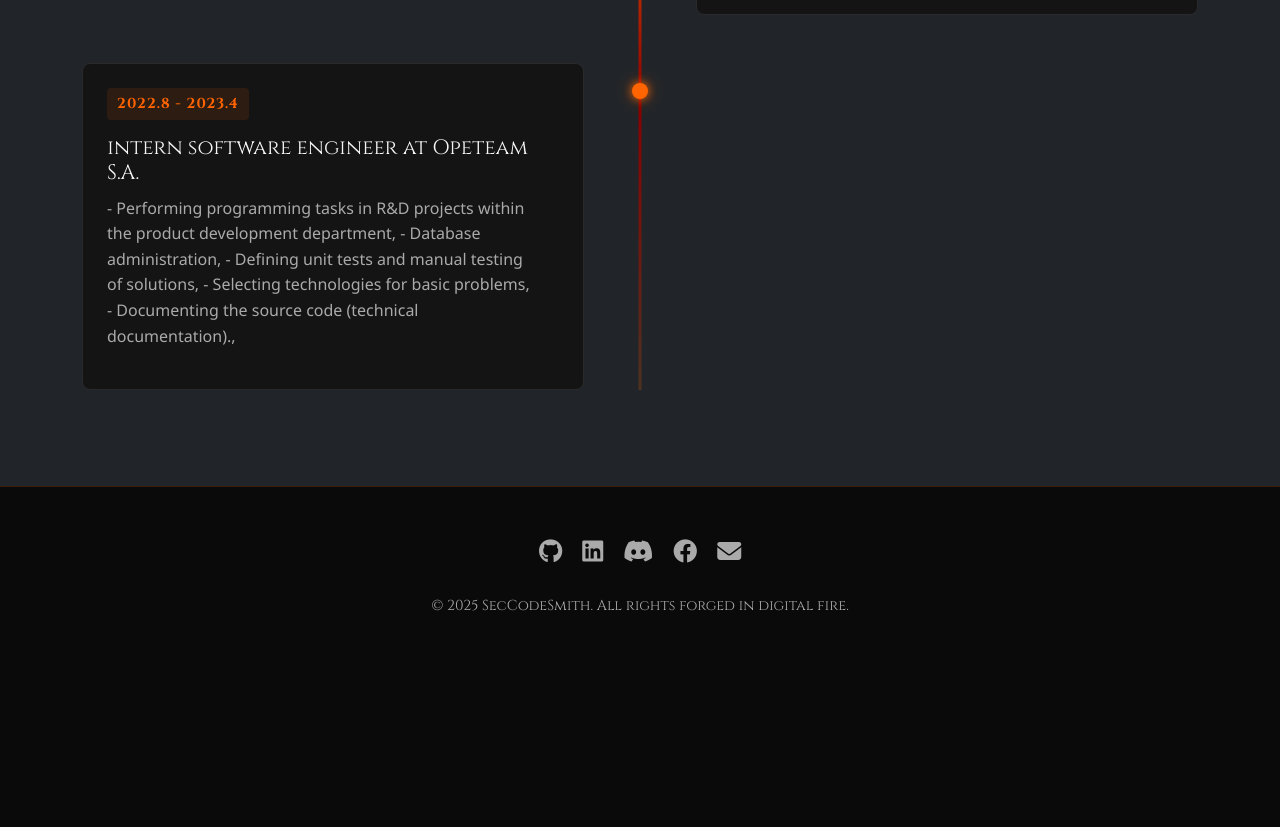
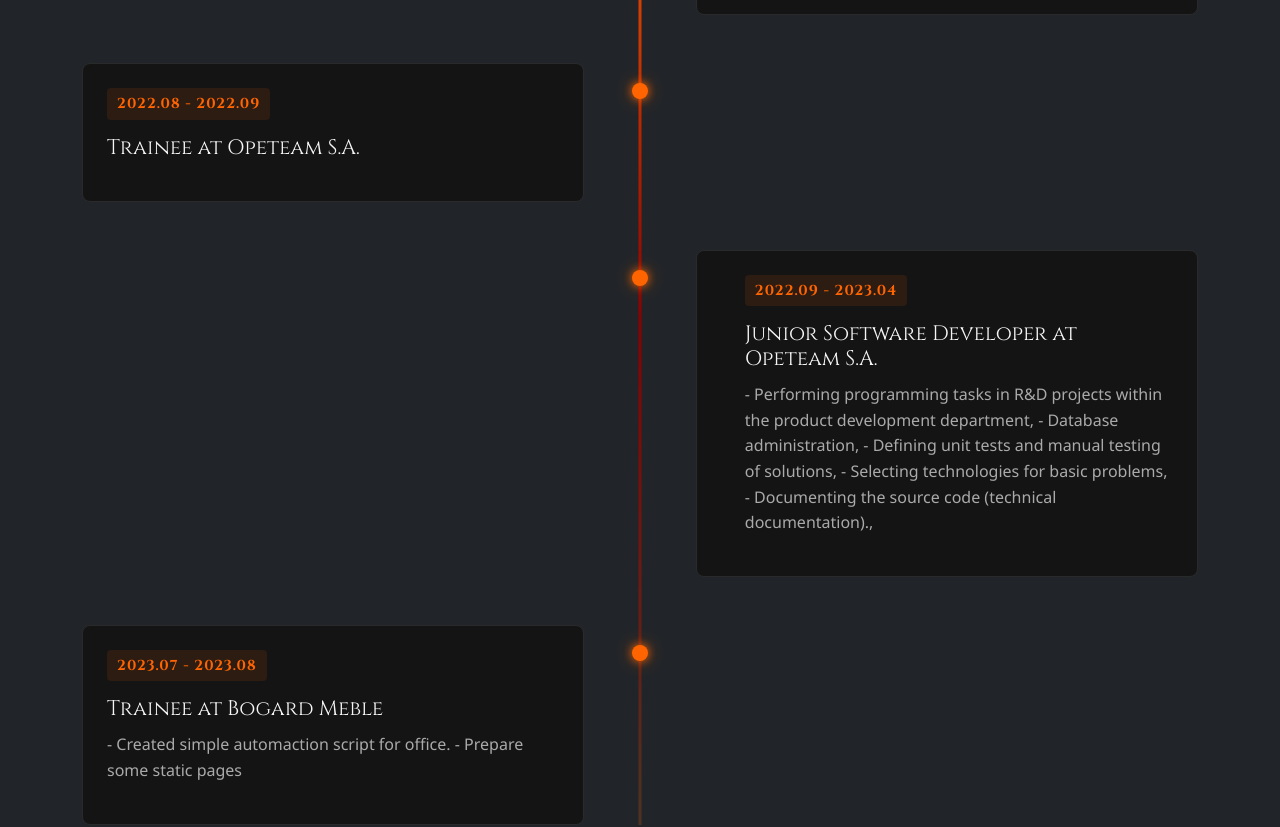
Before and after one commit to SecCodeSmith/SecCodeSmith-frontend, a React (Vite) app: page /about in a window 1280 px wide. Shown: the part 2820-3647 px from the top of the page. Before the commit the page ends 3501 px from the top, so only its background shows below. Built offline with nearby package versions, Linux system fonts and the light colour scheme.

Commit message:
fix: update external libraries and improve opacity animations in styles

```diff
--- a/index.html
+++ b/index.html
@@ -5,13 +5,13 @@
     <link rel="icon" type="image/svg+xml" href="/favicon.svg" />
     <meta name="viewport" content="width=device-width, initial-scale=1.0" />
     <!-- Font Awesome -->
-    <link rel="stylesheet" href="https://cdnjs.cloudflare.com/ajax/libs/font-awesome/6.4.0/css/all.min.css">
+    <link rel="stylesheet" href="https://cdnjs.cloudflare.com/ajax/libs/font-awesome/6.7.2/css/all.min.css" integrity="sha512-Evv84Mr4kqVGRNSgIGL/F/aIDqQb7xQ2vcrdIwxfjThSH8CSR7PBEakCr51Ck+w+/U6swU2Im1vVX0SVk9ABhg==" crossorigin="anonymous" referrerpolicy="no-referrer" />
     <!-- DevIcon -->
-    <link rel="stylesheet" href="https://cdn.jsdelivr.net/gh/devicons/devicon@v2.16.0/devicon.min.css">
+    <link rel="stylesheet" href="https://cdnjs.cloudflare.com/ajax/libs/devicon/2.16.0/devicon.min.css" integrity="sha512-BlFCHJWngPEHme4TwlEob6dPLfoNaQBTTISPwr4344nxR353w2vgGZ7GiSadbbeR20cJeeM0u1I2lAZuIZ1aOQ==" crossorigin="anonymous" referrerpolicy="no-referrer" />
     <!-- Google Fonts -->
     <link href="https://fonts.googleapis.com/css2?family=Cinzel:wght@400;700&family=Fira+Code:wght@400;600&display=swap" rel="stylesheet">
     <!-- Bootstrap CSS -->
-    <link href="https://cdn.jsdelivr.net/npm/bootstrap@5.3.0-alpha1/dist/css/bootstrap.min.css" rel="stylesheet">
+     <link rel="stylesheet" href="https://cdnjs.cloudflare.com/ajax/libs/bootstrap/5.3.3/css/bootstrap.min.css" integrity="sha512-jnSuA4Ss2PkkikSOLtYs8BlYIeeIK1h99ty4YfvRPAlzr377vr3CXDb7sb7eEEBYjDtcYj+AjBH3FLv5uSJuXg==" crossorigin="anonymous" referrerpolicy="no-referrer" />
     <!-- highlight CSS -->
     <script src="https://cdnjs.cloudflare.com/ajax/libs/highlight.js/11.11.1/highlight.min.js" integrity="sha512-EBLzUL8XLl+va/zAsmXwS7Z2B1F9HUHkZwyS/VKwh3S7T/U0nF4BaU29EP/ZSf6zgiIxYAnKLu6bJ8dqpmX5uw==" crossorigin="anonymous" referrerpolicy="no-referrer"></script>
     <title>SecCodeSmith - Code Forged in Digital Fire</title>
@@ -23,6 +23,6 @@
     <div id="root"></div>
     <script type="module" src="/src/main.tsx"></script>
     <!-- Bootstrap JS -->
-    <script src="https://cdn.jsdelivr.net/npm/bootstrap@5.3.0-alpha1/dist/js/bootstrap.bundle.min.js"></script>
+    <script src="https://cdnjs.cloudflare.com/ajax/libs/bootstrap/5.3.3/js/bootstrap.min.js" integrity="sha512-ykZ1QQr0Jy/4ZkvKuqWn4iF3lqPZyij9iRv6sGqLRdTPkY69YX6+7wvVGmsdBbiIfN/8OdsI7HABjvEok6ZopQ==" crossorigin="anonymous" referrerpolicy="no-referrer"></script>
   </body>
 </html>
--- a/public/data/AboutProps.json
+++ b/public/data/AboutProps.json
@@ -75,9 +75,19 @@
             "duration": "2021.10 - 2025.6"
         },
         {
-            "title": "intern software engineer at Opeteam S.A.",
+            "title": "Trainee at Opeteam S.A.",
+            "description": "",
+            "duration": "2022.08 - 2022.09"
+        },
+        {
+            "title": "Junior Software Developer at Opeteam S.A.",
             "description": "- Performing programming tasks in R&D projects within the product development department,\n - Database administration, \n - Defining unit tests and manual testing of solutions, \n - Selecting technologies for basic problems, - Documenting the source code (technical documentation)., \n",
-            "duration": "2022.8 - 2023.4"
+            "duration": "2022.09 - 2023.04"
+        },
+        {
+            "title": "Trainee at Bogard Meble",
+            "description": "- Created simple automaction script for office. \n - Prepare some static pages",
+            "duration": "2023.07 - 2023.08"
         }
 
     ],
--- a/src/assets/styles/Home.module.scss
+++ b/src/assets/styles/Home.module.scss
@@ -73,16 +73,17 @@
     color: $accent-fire;
     font-size: 1rem;
     animation: fall linear infinite;
-    opacity: 0.9;
 }
 
 @keyframes fall {
     0% {
         transform: translateY(-100%);
+        opacity: 1;
     }
 
     100% {
         transform: translateY(100vh);
+        opacity: 0.9;
     }
 }
 
@@ -169,15 +170,15 @@
 @keyframes rise {
     0% {
         transform: translateY(0) translateX(0);
-        opacity: 0;
+        opacity: var(--max-opacity)/6;
     }
 
     10% {
-        opacity: 0.5;
+        opacity: var(--max-opacity)/3;
     }
 
     90% {
-        opacity: 0.5;
+        opacity: var(--max-opacity);
     }
 
     100% {
--- a/src/components/ContactForm.tsx
+++ b/src/components/ContactForm.tsx
@@ -4,11 +4,11 @@
 
 export const ContactForm = () => {
   const [formData, setFormData] = useState({
-    name: '',
+    name: 'This form is temporary does not send messages',
     email: '',
-    subject: '',
+    subject: 'This form is temporary does not send messages',
     projectType: '',
-    message: '',
+    message: 'This form is temporary does not send messages',
     budget: ''
   });
 
--- a/src/pages/Home.tsx
+++ b/src/pages/Home.tsx
@@ -3,7 +3,6 @@
 
 import styles from '@styles/Home.module.scss';
 import SkillCard from '../components/SkillCard'
-import { Spinner } from '../components/Spinner';
 import { fetchSkillCardData } from '../data/skillCardData';
 import { randomCodeLineData } from '../data/randomCodeLineData';
 import type { SkillCardProps } from '../untils/SkillCardProps';
@@ -67,6 +66,9 @@
       const xDrift = (Math.random() - 0.5) * 100;
       particle.style.setProperty('--x', `${xDrift}px`);
 
+      const maxOpacity = Math.random() * 0.7 + 0.;
+      particle.style.setProperty('--max-opacity', `${maxOpacity}`);
+
       const duration = Math.random() * 5 + 1;
       particle.style.animationDuration = `${duration}s`;
       particle.id = `particle-${i}`;
```
